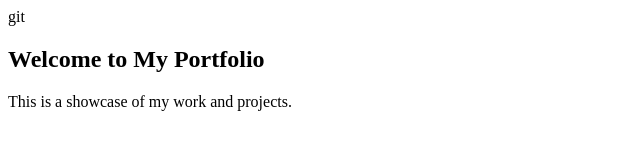
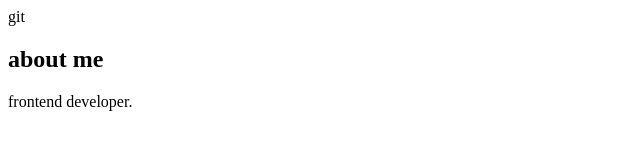
Before and after one commit to sahiljha18/st-portfolio, a plain HTML site: page index.html in a window 1280 px wide. Shown: the whole page, without its empty margins (0-640 px from the left). Drawn offline with Linux system fonts and the light colour scheme.

Commit message:
new change

```diff
--- a/index.html
+++ b/index.html
@@ -7,8 +7,8 @@
 </head>git
 <body>
     <section>
-        <h1>Welcome to My Portfolio</h1>
-        <p>This is a showcase of my work and projects.</p>
+        <h1>about me</h1>
+        <p>frontend developer.</p>
     </section>
     <script src="script.js"></script>
 </body>
```
